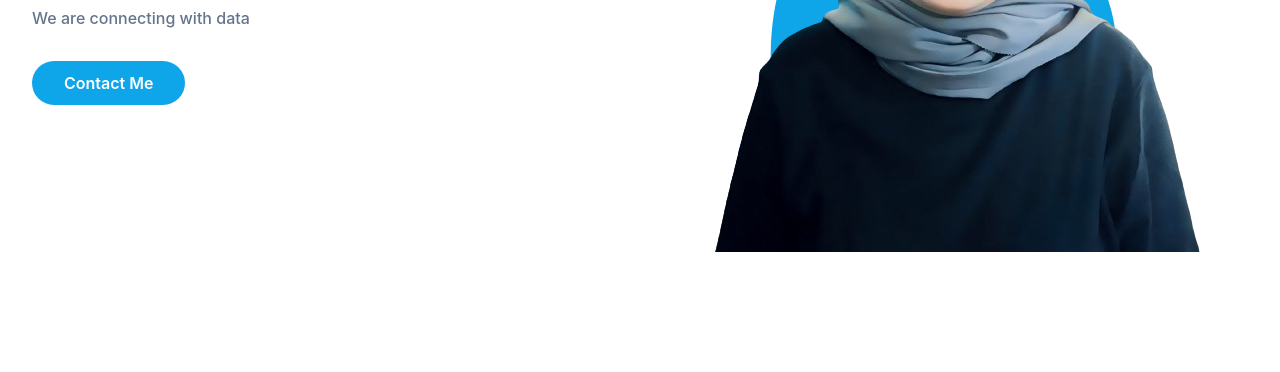
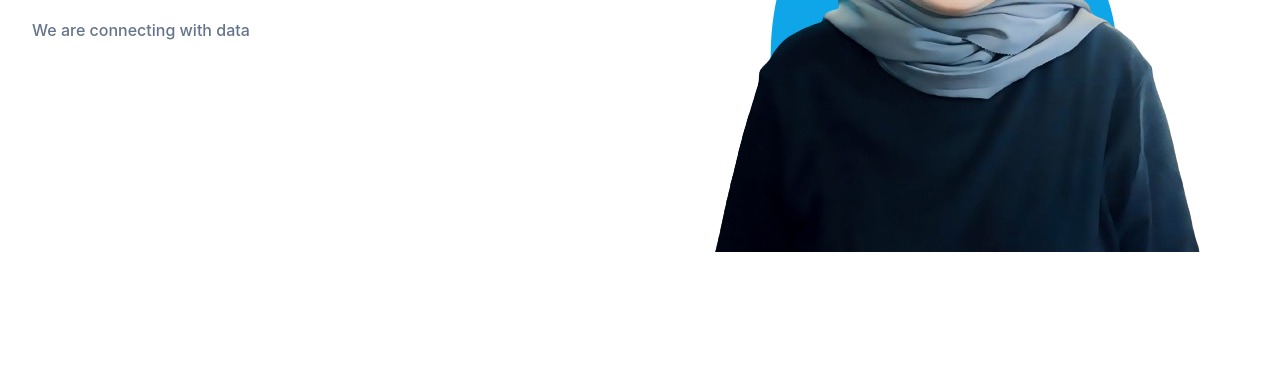
Before and after one commit to shofianaulfa/Shofiana_Ulfa, a website: page index.html in a window 1280 px wide. Shown: the part 428-800 px from the top of the page. Drawn offline with Linux system fonts and the light colour scheme.

Commit message:
'edit contact me'

```diff
--- a/index.html
+++ b/index.html
@@ -60,7 +60,7 @@
                     <h2 class="font-medium text-secondary text-lg mb-5"> <span class="text-dark lg:text-2xl">Data Analyst</span> | Customer Service</h2>
                     <p class="font-medium text-secondary mb-10 leading-relaxed">We are connecting with data</p>
 
-                    <a href="#" class="text-base font-semibold text-white bg-primary py-3 px-8  rounded-full hover:shadow-lg hover:opacity-80 transition duration-300 ease-in-out">Contact Me</a>
+                    <!-- <a href="#" class="text-base font-semibold text-white bg-primary py-3 px-8  rounded-full hover:shadow-lg hover:opacity-80 transition duration-300 ease-in-out">Contact Me</a> -->
                 </div>
 
                 <div class="w-full self-end px-4 lg:w-1/2">
```
